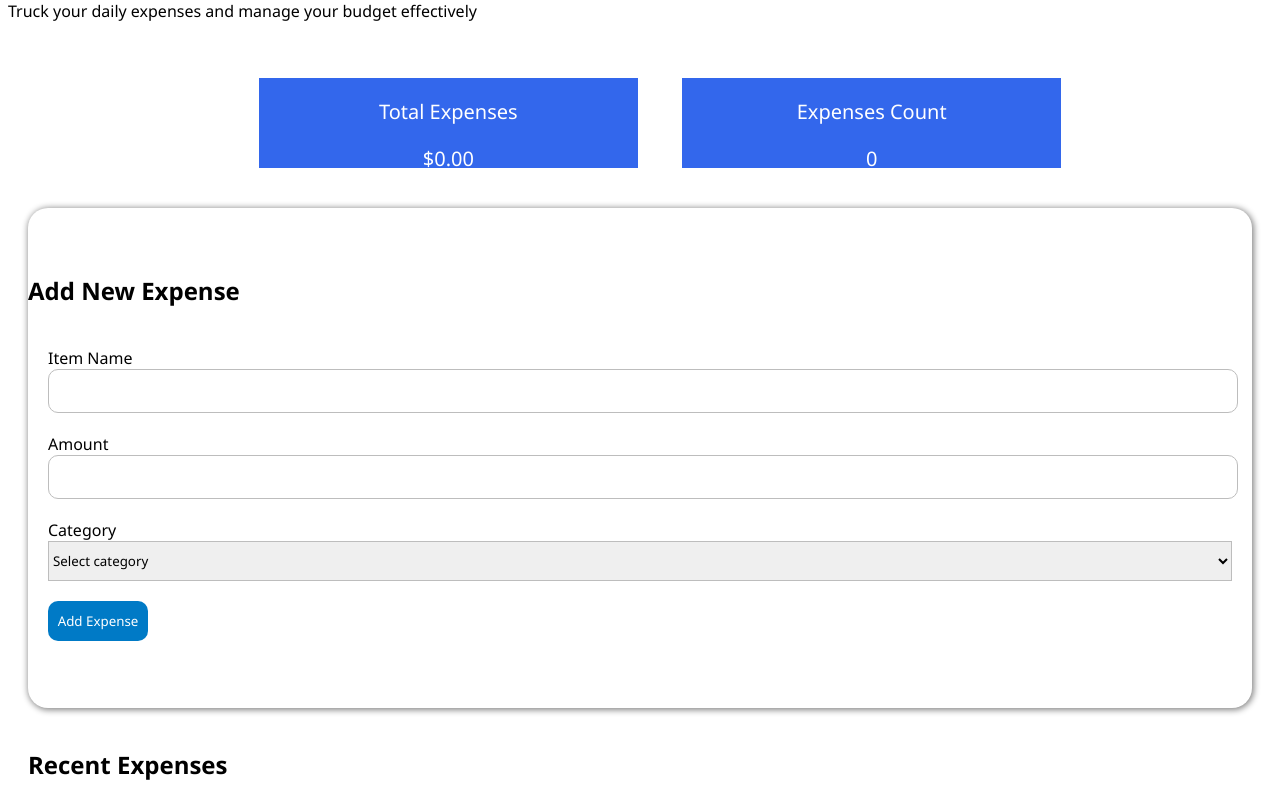
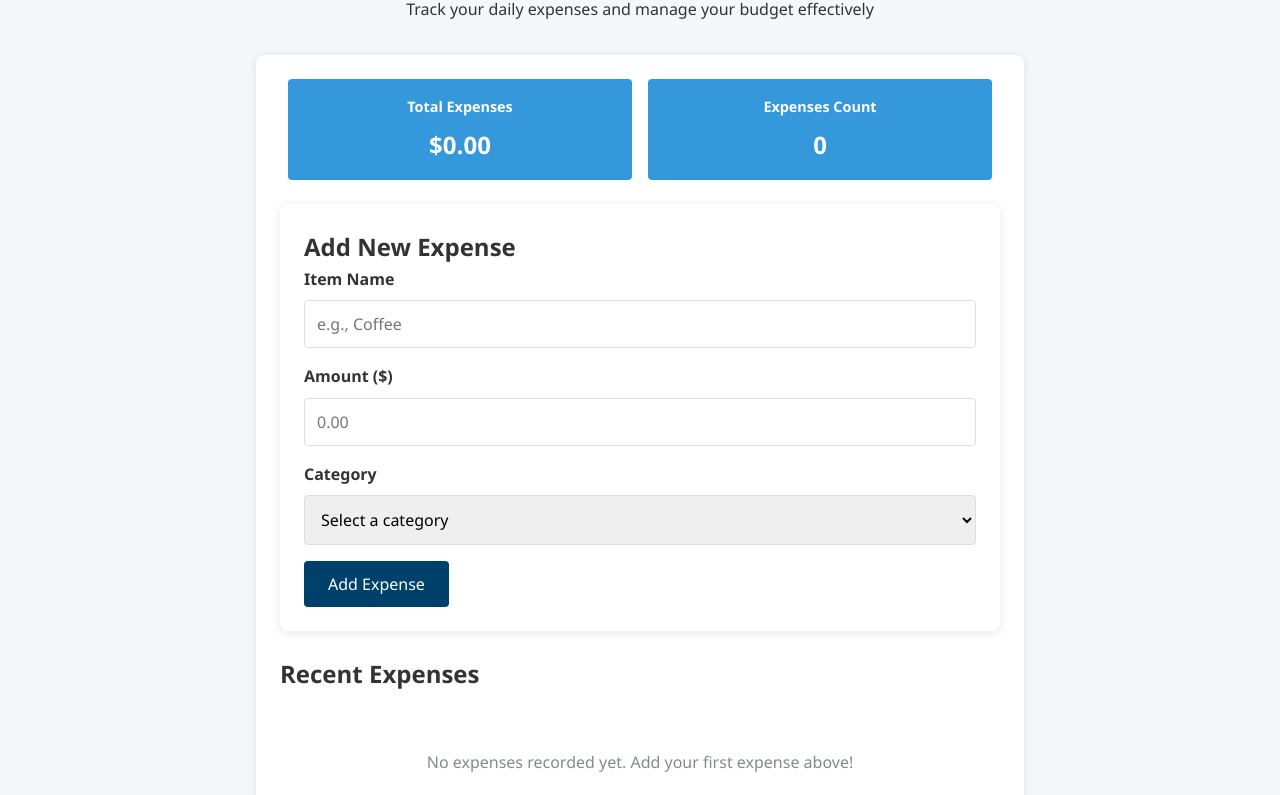
Before and after one commit to NommanGid/Expense_Tracker, a plain HTML site: page index.html in a window 1280 px wide. Shown: the part 94-889 px from the top of the page. Drawn offline with Linux system fonts and the light colour scheme.

Commit message:
Refactor index.html for improved layout and styling
Refactor HTML structure and improve styling for the Personal Expense Tracker. Updated the layout, added a stylesheet link, and enhanced the form for adding expenses.

```diff
--- a/index.html
+++ b/index.html
@@ -3,249 +3,153 @@
 <head>
     <meta charset="UTF-8">
     <meta name="viewport" content="width=device-width, initial-scale=1.0">
-    <title>Document</title>
-<style>
-    *{
-        /* text-align: center; */
-        align-content: center;
-        font-family: 'Segoe UI', Tahoma, Geneva, Verdana, sans-serif;
-    }
-
-    main{
-        background: rgb(255, 255, 255);
-    }
-
-    .expenseCard{
-        width: 100%;
-        text-align: center;
-        align-content: center;
-    }
-    #expense{
-        background: rgb(51, 103, 236);
-        margin: 20px;
-        color: white;
-        font-size: 20px;
-        text-decoration: dotted;
-        width: 30%;
-        height: 90px;
-        text-align: center;
-        align-content: center;
-        display: inline-block;
-
-    }
-
-    #form-group{
-        box-shadow: 1px 1px 6px 1px rgba(0, 0, 0, 0.482);
-        border-radius: 20px;
-        margin: 20px;
-        height: 500px;
-        align-items: center;
-        justify-content: center;
-        background: white;
-    }
-
-    div{
-        margin: 20px;
-        text-align: left;
-        text-align: left;
-    }
-    input{
-        border-radius: 10px;
-        border: 1px solid rgb(189, 189, 189);
-        height: 40px;
-        width: 100%;
-    }
-
-    select{
-        border: 1px solid rgb(189, 189, 189);
-        text-align: left;
-        height: 40px;
-        width: 100%;
-    }
-
-    .displayExpenses p{
-        color: red;
-    }
-    .displayExpenses span{
-        font-size: 20px;
-    }
-     button{
-        background: rgb(0, 122, 198);
-        color: white;
-        border: none;
-        border-radius: 10px;
-        height: 40px;
-        width: 100px;
-    }
-
-    @media (max-width: 600px) {
-            #expense {
-                width: 80%;
-            }
-        }
-</style>
-
+    <title>Personal Expense Tracker</title>
+    <link rel="stylesheet" href="style.css">
 </head>
 <body>
+    <div class="container">
+        <header>
             <h1>Personal Expense Tracker</h1>
-   <p>Truck your daily expenses and manage your budget effectively</p>
-   <main>
-    <div class="expenseCard">
-    <div id="expense">
-        <p>Total Expenses</p>
-        <p class="price">$0.00</p>
+            <p>Track your daily expenses and manage your budget effectively</p>
+        </header>
+
+<!-- expense card -->
+  <div class="card">
+            <div class="summary">
+                <div class="summary-card">
+                    <h3>Total Expenses</h3>
+                    <p id="total-expenses">$0.00</p>
                 </div>
-
-    <div id="expense">
-        <p>Expenses Count</p>
-        <p class="price">0</p>
+                <div class="summary-card">
+                    <h3>Expenses Count</h3>
+                    <p id="expenses-count">0</p>
                 </div>
             </div>
 
-
-    <div id="form-group">
+        <div class="card">
             <h2>Add New Expense</h2>
-        <form action="">
-            <div>
-                <label for="itemName">Item Name</label>
-                <input type="text">
+            <form id="expense-form">
+                <div class="form-group">
+                    <label for="item-name">Item Name</label>
+                    <input type="text" id="item-name" placeholder="e.g., Coffee" required>
                 </div>
 
-            <div>
-                <label for="amount">Amount</label>
-                <input type="text">
+                <div class="form-group">
+                    <label for="amount">Amount ($)</label>
+                    <input type="number" id="amount" placeholder="0.00" step="0.01" required>
                 </div>
 
-            <div>
+                <div class="form-group">
                     <label for="category">Category</label>
-                <select>
-                    <option value="select category">Select category</option>
-                    <option value="select category">Food</option>
-                    <option value="select category">Transport</option>
-                    <option value="select category">Shopping</option>
-                    <option value="select category">Entertainment</option>
-                    <option value="select category">Bills</option>
-                    <option value="select category">Healthcare</option>
-                    <option value="select category">Other</option>
+                    <select id="category" required>
+                        <option value="">Select a category</option>
+                        <option value="Food">Food</option>
+                        <option value="Transport">Transport</option>
+                        <option value="Shopping">Shopping</option>
+                        <option value="Entertainment">Entertainment</option>
+                        <option value="Bills">Bills</option>
+                        <option value="Healthcare">Healthcare</option>
+                        <option value="Other">Other</option>
                     </select>
                 </div>
 
-            <div>
                 <button type="submit">Add Expense</button>
-            </div>
-
             </form>
         </div>
 
-    <div class="displayExpenses">
+
+
             <h2>Recent Expenses</h2>
-        <div class="expense-card">
-            <span>Transport</span>
-            <span>Car</span>
-            <p>$45.00</p>
-            <button>Delete</button>
+            <div id="expense-list" class="expense-list">
+                <div class="empty-state">No expenses recorded yet. Add your first expense above!</div>
             </div>
         </div>
-   </main>
+    </div>
+
     <script>
-    // Get expenses from localStorage or start with empty array
-    let expenses = localStorage.getItem('expenses') ? JSON.parse(localStorage.getItem('expenses')) : [];
+        // DOM Elements
+        const expenseForm = document.getElementById('expense-form');
+        const itemNameInput = document.getElementById('item-name');
+        const amountInput = document.getElementById('amount');
+        const categorySelect = document.getElementById('category');
+        const expenseList = document.getElementById('expense-list');
+        const totalExpensesElement = document.getElementById('total-expenses');
+        const expensesCountElement = document.getElementById('expenses-count');
 
-    // Get form elements
-    const form = document.querySelector('form');
-    const nameInput = document.querySelector('input[type="text"]:first-of-type');
-    const amountInput = document.querySelector('input[type="text"]:nth-of-type(2)');
-    const categorySelect = document.querySelector('select');
+        // Initialize expenses array from localStorage or empty array
+        let expenses = JSON.parse(localStorage.getItem('expenses')) || [];
 
-    // Function to display expenses
-    function displayExpenses() {
-        // Clear current expenses display (except title)
-        const cards = document.querySelectorAll('.expense-card');
-        for (let i = 0; i < cards.length; i++) {
-            cards[i].remove();
-        }
-
-        // Calculate total
-        let total = 0;
-
-        // Display each expense
-        for (let i = 0; i < expenses.length; i++) {
-            // Add to total
-            total += parseFloat(expenses[i].amount);
-
-            // Create expense card
-            const card = document.createElement('div');
-            card.className = 'expense-card';
-
-            // Add expense details
-            card.innerHTML = `
-                <span>${expenses[i].category}</span>
-                <span>${expenses[i].name}</span>
-                <p>$${parseFloat(expenses[i].amount).toFixed(2)}</p>
-                <button onclick="deleteExpense(${i})">Delete</button>
-            `;
-
-            // Add card to display
-            document.querySelector('.displayExpenses').appendChild(card);
-        }
-
-        // Update total and count
-        document.querySelector('.price:first-of-type').textContent = `$${total.toFixed(2)}`;
-        document.querySelector('.price:nth-of-type(2)').textContent = expenses.length;
-
-        // Save to localStorage
+        // Function to save expenses to localStorage
+        function saveExpenses() {
             localStorage.setItem('expenses', JSON.stringify(expenses));
         }
 
-    // Function to add expense
-    function addExpense(event) {
-        // Prevent form from submitting normally
-        event.preventDefault();
+        // Function to add a new expense
+        function addExpense(e) {
+            e.preventDefault();
 
-        // Get form values
-        const name = nameInput.value;
-        const amount = amountInput.value;
-        const category = categorySelect.value;
+            const expense = {
+                id: Date.now(),
+                itemName: itemNameInput.value,
+                amount: parseFloat(amountInput.value),
+                category: categorySelect.value,
+                date: new Date().toISOString()
+            };
 
-        // Check if all fields are filled
-        if (name === '' || amount === '' || category === 'select category') {
-            alert('Please fill in all fields correctly');
+            expenses.push(expense);
+            saveExpenses();
+            renderExpenses();
+            updateSummary();
+
+            // Reset form
+            expenseForm.reset();
+        }
+
+        // Function to delete an expense
+        function deleteExpense(id) {
+            expenses = expenses.filter(expense => expense.id !== id);
+            saveExpenses();
+            renderExpenses();
+            updateSummary();
+        }
+
+        // Function to update the summary
+        function updateSummary() {
+            const total = expenses.reduce((sum, expense) => sum + expense.amount, 0);
+            totalExpensesElement.textContent = `$${total.toFixed(2)}`;
+            expensesCountElement.textContent = expenses.length;
+        }
+
+        // Function to render the expense list
+        function renderExpenses() {
+            if (expenses.length === 0) {
+                expenseList.innerHTML = '<div class="empty-state">No expenses recorded yet. Add your first expense above!</div>';
                 return;
             }
 
-        // Create new expense object
-        const expense = {
-            name: name,
-            amount: amount,
-            category: category
-        };
+            // Sort expenses by date (newest first)
+            const sortedExpenses = [...expenses].sort((a, b) => new Date(b.date) - new Date(a.date));
 
-        // Add to expenses array
-        expenses.push(expense);
-
-        // Update display
-        displayExpenses();
-
-        // Reset form
-        nameInput.value = '';
-        amountInput.value = '';
-        categorySelect.value = 'select category';
+            expenseList.innerHTML = sortedExpenses.map(expense => `
+                <div class="expense-item">
+                    <div class="expense-details">
+                        <div>
+                            <span class="expense-category">${expense.category}</span>
+                            <span>${expense.itemName}</span>
+                        </div>
+                        <div class="expense-amount">$${expense.amount.toFixed(2)}</div>
+                    </div>
+                    <button class="delete-btn" onclick="deleteExpense(${expense.id})">Delete</button>
+                </div>
+            `).join('');
         }
 
-    // Function to delete expense
-    function deleteExpense(index) {
-        // Remove expense from array
-        expenses.splice(index, 1);
+        // Event Listeners
+        expenseForm.addEventListener('submit', addExpense);
 
-        // Update display
-        displayExpenses();
-    }
-
-    // Add event listener to form
-    form.addEventListener('submit', addExpense);
-
-    // Initial display
-    displayExpenses();
+        // Initial render
+        renderExpenses();
+        updateSummary();
     </script>
 </body>
 </html>
```
Lines whose indentation alone changed are shown as unchanged.
